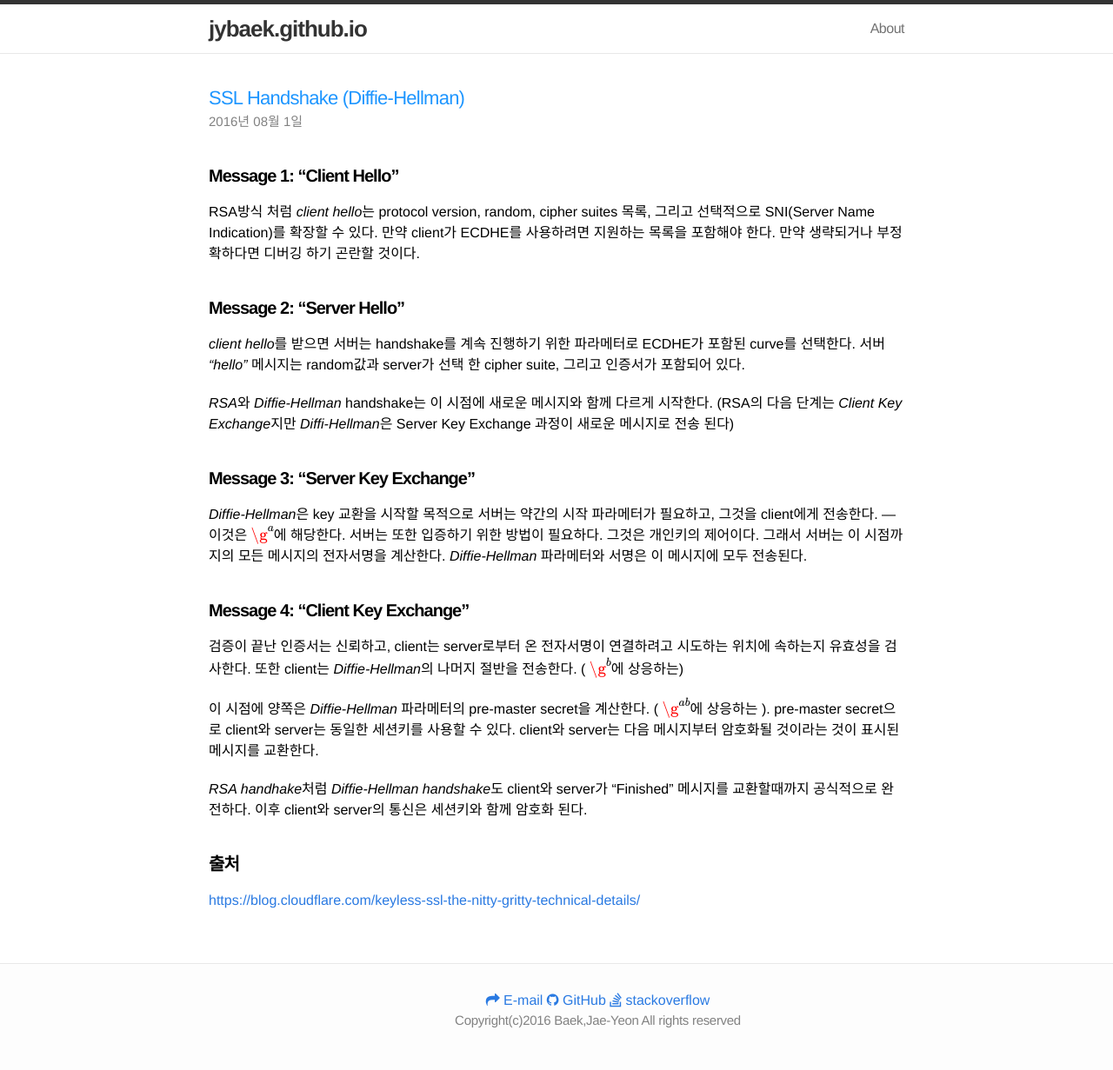
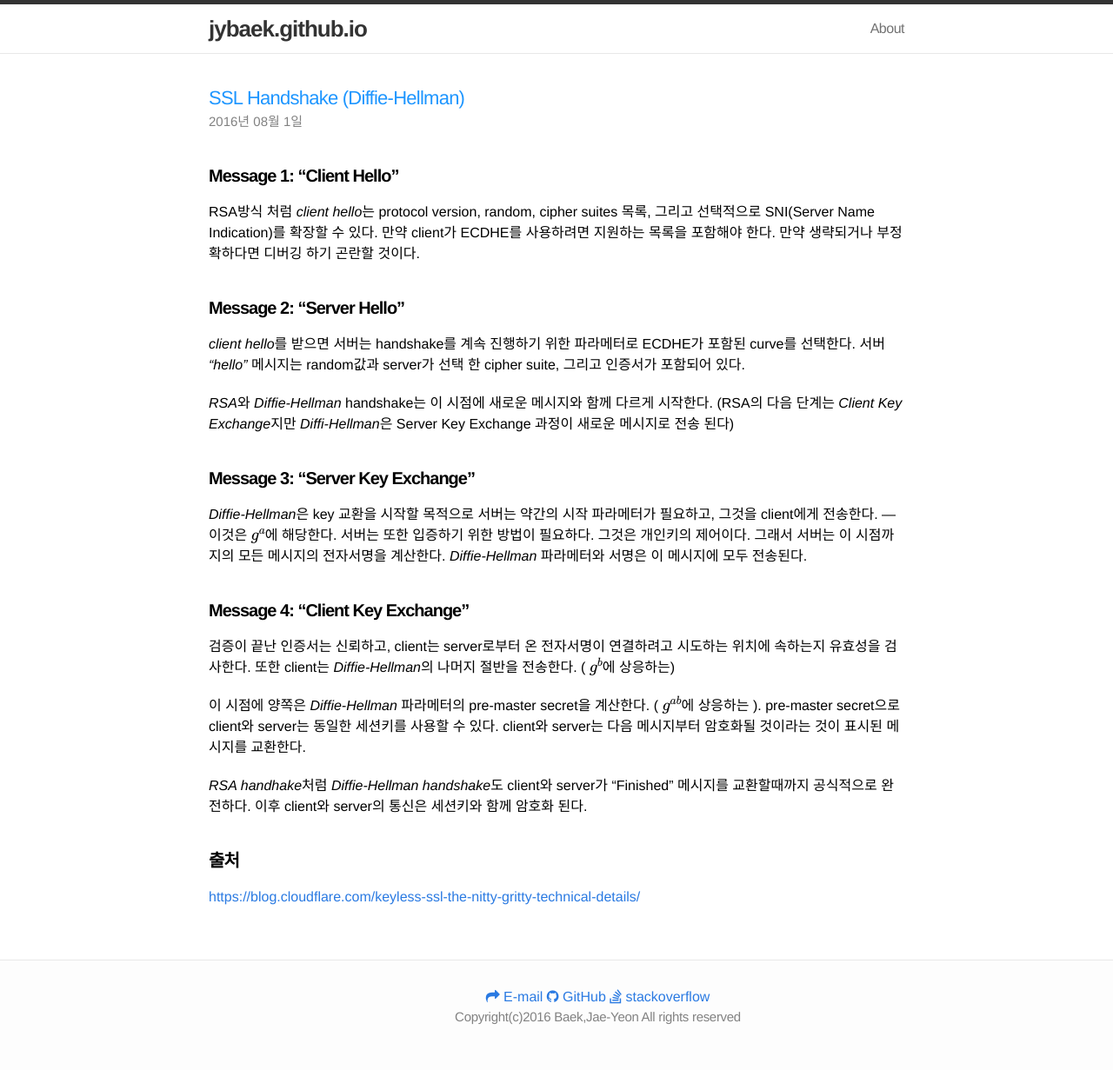
Before and after one commit to jybaek/jybaek.github.com, a Jekyll site: the page built from _posts/2016-08-01-DH-handshake.md, in a window 1280 px wide. Shown: the whole page at 87% size. Built offline with Jekyll 4.4.1, drawn with Linux system fonts in a browser that asks for light colours; nearby versions of some CDN libraries; formulas are drawn with MathJax 3; comment, search, counter and statistics services are not loaded.

Commit message:
수식 나오지 않는 문제 수정#8

```diff
--- a/_config.yml
+++ b/_config.yml
@@ -19,6 +19,7 @@ mathjax: true
 
 kramdown:
   extensions: ["no_intra_emphasis", "fenced_code_blocks", "autolink", "strikethrough", "superscript", "with_toc_data", "tables", "footnotes"]
+  input: GFM
 
 highlighter: rouge
 
--- a/_posts/2016-08-01-DH-handshake.md
+++ b/_posts/2016-08-01-DH-handshake.md
@@ -15,12 +15,12 @@ RSA방식 처럼 *client hello*는 protocol version, random, cipher suites 목
 
 
 #### **Message 3: "Server Key Exchange"**
-*Diffie-Hellman*은 key 교환을 시작할 목적으로 서버는 약간의 시작 파라메터가 필요하고, 그것을 client에게 전송한다. --- 이것은 $$\g^a$$에 해당한다. 서버는 또한 입증하기 위한 방법이 필요하다. 그것은 개인키의 제어이다. 그래서 서버는 이 시점까지의 모든 메시지의 전자서명을 계산한다. *Diffie-Hellman* 파라메터와 서명은 이 메시지에 모두 전송된다.
+*Diffie-Hellman*은 key 교환을 시작할 목적으로 서버는 약간의 시작 파라메터가 필요하고, 그것을 client에게 전송한다. --- 이것은 $$g^a$$에 해당한다. 서버는 또한 입증하기 위한 방법이 필요하다. 그것은 개인키의 제어이다. 그래서 서버는 이 시점까지의 모든 메시지의 전자서명을 계산한다. *Diffie-Hellman* 파라메터와 서명은 이 메시지에 모두 전송된다.
 
 #### **Message 4: "Client Key Exchange"**
-검증이 끝난 인증서는 신뢰하고, client는 server로부터 온 전자서명이 연결하려고 시도하는 위치에 속하는지 유효성을 검사한다. 또한 client는 *Diffie-Hellman*의 나머지 절반을 전송한다. ( $$\g^b$$에 상응하는)
+검증이 끝난 인증서는 신뢰하고, client는 server로부터 온 전자서명이 연결하려고 시도하는 위치에 속하는지 유효성을 검사한다. 또한 client는 *Diffie-Hellman*의 나머지 절반을 전송한다. ( $$g^b$$에 상응하는)
 
-이 시점에 양쪽은 *Diffie-Hellman* 파라메터의 pre-master secret을 계산한다. ( $$\g^{ab}$$에 상응하는 ). pre-master secret으로 client와 server는 동일한 세션키를 사용할 수 있다. client와 server는 다음 메시지부터 암호화될 것이라는 것이 표시된 메시지를 교환한다.
+이 시점에 양쪽은 *Diffie-Hellman* 파라메터의 pre-master secret을 계산한다. ( $$g^{ab}$$에 상응하는 ). pre-master secret으로 client와 server는 동일한 세션키를 사용할 수 있다. client와 server는 다음 메시지부터 암호화될 것이라는 것이 표시된 메시지를 교환한다.
 
 *RSA handhake*처럼 *Diffie-Hellman handshake*도 client와 server가 "Finished" 메시지를 교환할때까지 공식적으로 완전하다. 이후 client와 server의 통신은 세션키와 함께 암호화 된다.
 
```
